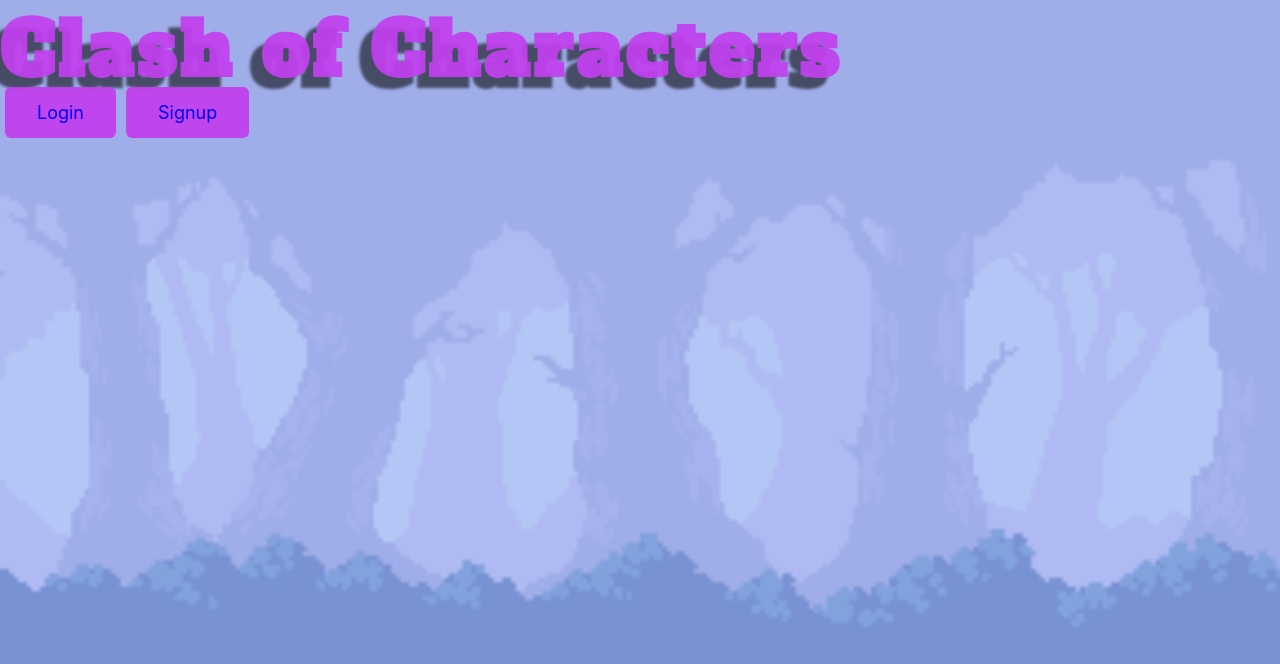
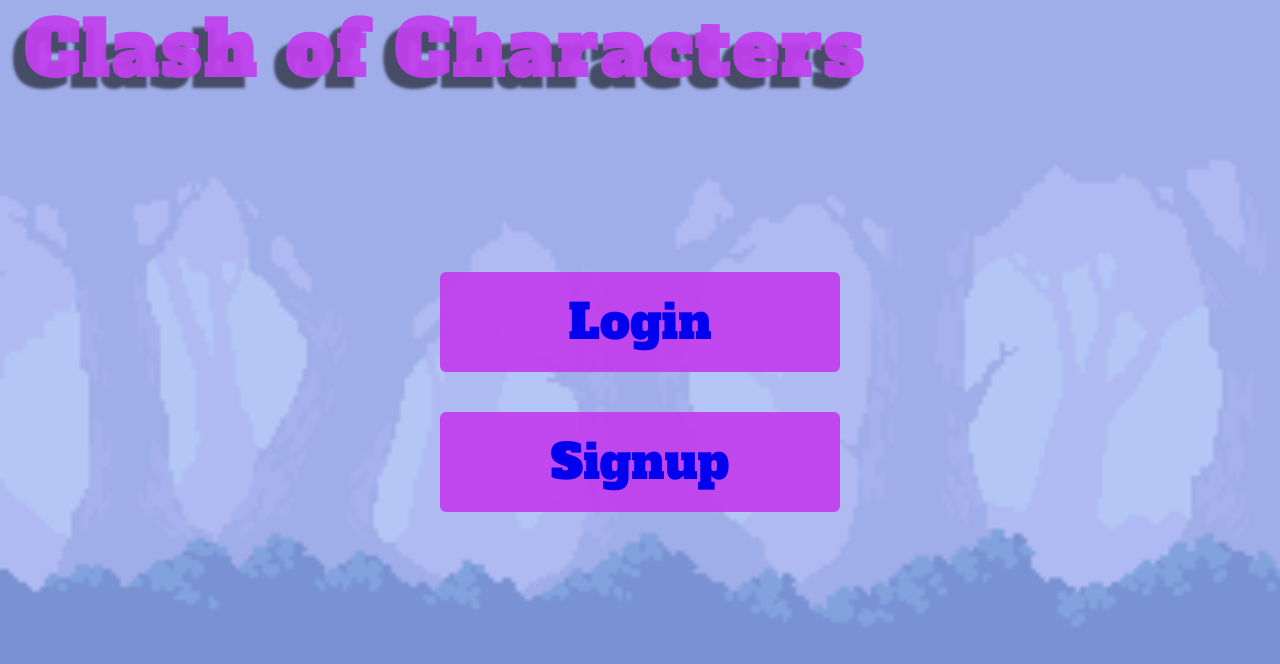
Before and after one commit to LilOTechGod/Clash-of-Characters, a React (Create React App) app in the folder client/: page / in a window 1280 px wide. Shown: the top 664 px of the page. Built offline with nearby package versions, Linux system fonts and the light colour scheme.

Commit message:
added styling to the main page and endMenu page

```diff
--- a/client/src/components/Endmenu/index.css
+++ b/client/src/components/Endmenu/index.css
@@ -1,23 +1,26 @@
 .endmenu-page {
-    margin: 20px auto;
-    width: 100%;
-    height: 100%;
+    margin: 150px auto;
     text-align: center;
     display: flex;
-    align-content: center;
+    align-items: center;
     flex-direction: column;
-    justify-content: center;
 }
 
 .end-button {
-    border:0px;
+    display: flex;
+    border: 0px;
     background-color: rgb(255,0,0,0.6);
-    border-radius:6px;
+    border-radius: 6px;
     padding: 15px 32px;
+    font-size: 36px;
+    margin: 15px 0;
+    transition-duration: 0.2s;
+    width: 400px;
+    height: 140px;
+    align-items: center;
+    justify-content: center;
+    font-family: "Alfa Slab One", cursive;
 
-    font-size: 32px;
-    margin:5px;
-    transition-duration: 0.2s;
     }
 
     .end-button:hover {
--- a/client/src/components/Header/index.css
+++ b/client/src/components/Header/index.css
@@ -1,4 +1,13 @@
 @import url('https://fonts.googleapis.com/css?family=Alfa+Slab+One');
+
+.logInOut-container {
+    margin: 150px auto;
+    text-align: center;
+    display: flex;
+    align-items: center;
+    flex-direction: column;
+}
+
 .clash-title{
     font-family: "Alfa Slab One", cursive;
     text-align: left;
@@ -8,17 +17,23 @@
     text-shadow: rgba(0, 0, 0, 0.56) -12px 11px 3px;
     display: flex;
     justify-content: flex-start;
+    margin-left: 24px;
 }
 
 .logInOut{
+    font-family: "Alfa Slab One", cursive;
+    display: flex;
     border:0px;
     background-color: rgba(194, 63, 238, 0.93);
     border-radius:6px;
     padding: 15px 32px;
-
-    font-size: 18px;
-    margin:5px;
+    font-size: 48px;
+    margin: 20px 0;
     transition-duration: 0.2s;
+    justify-content: center;
+    width: 400px;
+    height: 100px;
+    align-items: center;
 }
 
 .logInOut:hover {
--- a/client/src/components/Header/index.js
+++ b/client/src/components/Header/index.js
@@ -16,7 +16,7 @@ const Header = () => {
             <h1 className="clash-title">Clash of Characters</h1>
           </Link>
         </div>
-        <div>
+        <div className="logInOut-container">
           {Auth.loggedIn() ? (
             <>
 
```
